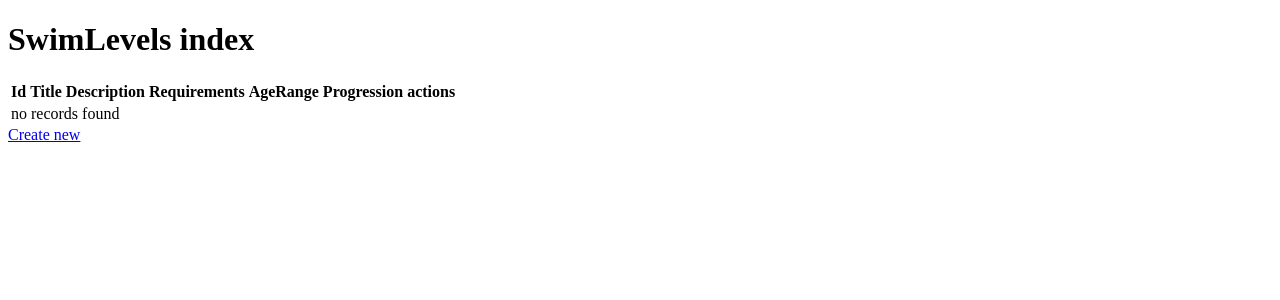
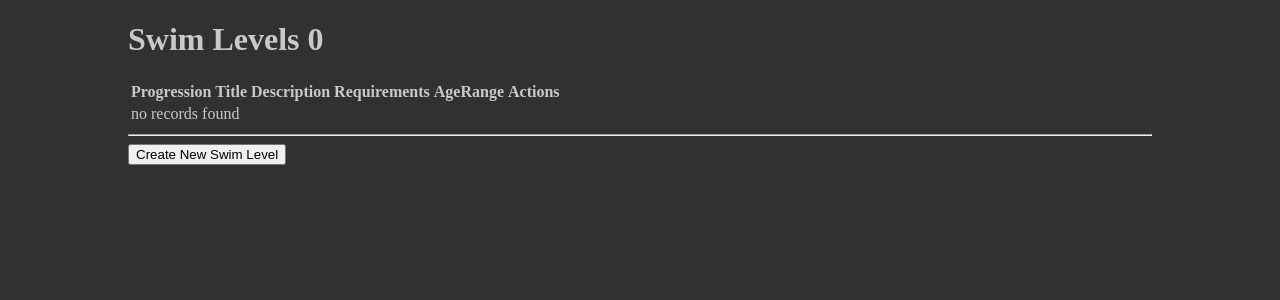
Before and after one commit to sdiersen/swimming, a Symfony app: template templates/swim_levels/index.html.twig in a window 1280 px wide. Shown: the top 300 px of the page. Run offline with Twig, Linux system fonts and the light colour scheme; the template is opened without the code that fills it, so the values that code supplies are empty; style sheets or scripts are compiled from the project's sources; some libraries are stand-ins or nearby versions.

Commit message:
Initial Commit to GitHub

```diff
--- a/assets/css/app.scss
+++ b/assets/css/app.scss
@@ -1,4 +1,11 @@
 
 body {
-    background-color: lightgray;
+    background-color: #313131;
+    color: #C9C9C9;
+    max-width: 80%;
+    margin:auto;
 }
+
+.sl_table_a {
+    white-space: nowrap;
+}
--- a/assets/js/app.js
+++ b/assets/js/app.js
@@ -2,12 +2,74 @@
 
 import $ from 'jquery';
 import 'bootstrap';
+import '@fortawesome/fontawesome-free';
 
+import '../../node_modules/bootstrap/scss/bootstrap.scss';
+import '../../node_modules/@fortawesome/fontawesome-free/css/all.css';
 import '../css/app.scss';
 
 $(document).ready(function() {
-    $("#somebutton").click(function(e) {
-        e.preventDefault();
-        alert("hello");
-    })
+    let swimForm = `
+<form  id="createFrom" action="www.swimming.test/swim/levels/new" method="POST">
+    <div class="container">
+        <div class="row">
+            <label for="title" class="form-control-lg col-sm-2">Title: </label>
+            <input id="title" name="title" type="text" class="form-control form-control-lg w-50 col-sm-10">
+        </div>
+        <div class="row">
+            <label for="description" class="form-control-lg col-sm-2">Description: </label>
+            <textarea id="description" name="description" class="form-control-lg form-control w-50 col-sm-10"></textarea>
+        </div>
+        <div class="row">
+            <label for="requirements" class="form-control-lg col-sm-2">Requirements: </label>
+            <textarea id="requirements" name="requirements" class="form-control-lg form-control w-50 col-sm-10"></textarea>
+        </div>
+        <div class="row">
+            <label for="ageRange" class="form-control-lg col-sm-2">Age Range: </label>
+            <input id="ageRange" name="ageRange" type="text" class="form-control form-control-lg w-50 col-sm-10">
+        </div>
+    </div>
+</form>
+<div class="container">
+    <div class="row">
+        <a class="btn btn-danger w-25 col-sm-6" id="cancelSwimLevelCreate" href="http://swimming.test/swim/levels/" role="button">Cancel</a>
+        <button type="submit" id="createSwimLevel" class="btn btn-success w-25 col-sm-6">Create Swim Level</button>
+    </div>
+</div>
+`;
+    const initCreateSwimLevel = () => {
+        $("#createSwimLevel").on("click", () => {
+            let jsonObj = new Object();
+            jsonObj.title = $("#title").val();
+            jsonObj.description = $("#description").val();
+            jsonObj.requirements = $("#requirements").val();
+            jsonObj.ageRange = $("#ageRange").val();
+
+            $.ajax({
+                type: "POST",
+                url: "http://swimming.test/swim/levels/new",
+                data: jsonObj,
+                success: () => {
+                    $("#newSwimLevelDiv").html('');
+                    $("#swimLevelCreate").removeClass("d-none");
+                }
+            });
+
+
+
+        });
+    };
+
+    $("#swimLevelCreate").on("click", function() {
+        $("#newSwimLevelDiv").html(swimForm);
+        $("#swimLevelCreate").addClass("d-none");
+        initCreateSwimLevel();
+    });
+
+    $("#cancelSwimLevelCreate").on("click", () => {
+        $("#swimLevelCreate").removeClass("d-none");
+    });
+
+
+
 });
--- /dev/null
+++ b/assets/js/swimInstructor.js
@@ -0,0 +1,3 @@
+'use strict';
+
+import $ from 'jquery';
--- a/composer.json
+++ b/composer.json
@@ -5,6 +5,7 @@
         "php": "^7.1.3",
         "ext-ctype": "*",
         "ext-iconv": "*",
+        "ext-json": "*",
         "sensio/framework-extra-bundle": "^5.1",
         "symfony/apache-pack": "^1.0",
         "symfony/asset": "*",
--- a/package.json
+++ b/package.json
@@ -1,5 +1,6 @@
 {
     "devDependencies": {
+        "@fortawesome/fontawesome-free": "^5.3.1",
         "@symfony/webpack-encore": "^0.20.0",
         "node-sass": "^4.9.3",
         "sass-loader": "^7.1.0",
--- a/src/Controller/SwimInstructorsController.php
+++ b/src/Controller/SwimInstructorsController.php
@@ -21,6 +21,8 @@ class SwimInstructorsController extends AbstractController
     public function index(SwimInstructorsRepository $swimInstructorsRepository): Response
     {
         return $this->render('swim_instructors/index.html.twig', ['swim_instructors' => $swimInstructorsRepository->findAll()]);
+       // return $this->rendersw('swim_instructors/index.html.twig', ['swim_instructors' => $swimInstructorsRepository->findAllOrderByProgression()]);
+
     }
 
     /**
--- a/src/Entity/SwimLevels.php
+++ b/src/Entity/SwimLevels.php
@@ -121,5 +121,4 @@ class SwimLevels
         return $this;
     }
 
-
 }
--- a/src/Repository/SwimInstructorsRepository.php
+++ b/src/Repository/SwimInstructorsRepository.php
@@ -19,6 +19,7 @@ class SwimInstructorsRepository extends ServiceEntityRepository
         parent::__construct($registry, SwimInstructors::class);
     }
 
+
 //    /**
 //     * @return SwimInstructors[] Returns an array of SwimInstructors objects
 //     */
@@ -34,6 +35,8 @@ class SwimInstructorsRepository extends ServiceEntityRepository
             ->getResult()
         ;
     }
+
+
     */
 
     /*
--- a/templates/base.html.twig
+++ b/templates/base.html.twig
@@ -4,7 +4,7 @@
         <meta charset="UTF-8">
         <title>{% block title %}Welcome!{% endblock %}</title>
         {% block stylesheets %}
-
+            <link rel="stylesheet" type="text/css" href="{{ asset('build/app.css') }}">
         {% endblock %}
     </head>
     <body>
--- a/templates/swim_levels/index.html.twig
+++ b/templates/swim_levels/index.html.twig
@@ -1,43 +1,77 @@
 {% extends 'base.html.twig' %}
 
-{% block title %}SwimLevels index{% endblock %}
+{% block title %}Swim Levels{% endblock %}
 
 {% block body %}
-    <h1>SwimLevels index</h1>
-
+    <h1>Swim Levels {{ swim_levels|length }}</h1>
     <table class="table">
         <thead>
             <tr>
-                <th>Id</th>
-                <th>Title</th>
+                <th class="sl_table_a">Progression</th>
+                <th class="sl_table_a">Title</th>
                 <th>Description</th>
                 <th>Requirements</th>
-                <th>AgeRange</th>
-                <th>Progression</th>
-                <th>actions</th>
+                <th class="sl_table_a">AgeRange</th>
+                <th class="sl_table_a">Actions</th>
             </tr>
         </thead>
         <tbody>
         {% for swim_level in swim_levels %}
             <tr>
-                <td>{{ swim_level.id }}</td>
-                <td>{{ swim_level.title }}</td>
+                <td>
+                    {% if not loop.first %}
+                        <a class="btn btn-dark"
+                           href="{{ path('swim_levels_lower_progression', {'id': swim_level.id}) }}"
+                           role="button">
+                            <span style="font-size: 2em;color: #ff6600">
+                                <i class="fas fa-arrow-up"></i>
+                            </span>
+                        </a>
+                    {% else %}
+                        <a class="btn btn-dark disabled"
+                           style="visibility: hidden;"
+                           href="#" role="button">
+                            <span style="font-size: 2em; color:#ff6600">
+                                <i class="fas fa-arrow-up"></i>
+                            </span>
+                        </a>
+                    {% endif %}
+                    {% if not loop.last %}
+                        <a class="btn btn-dark"
+                           href="{{ path('swim_levels_raise_progression', {'id': swim_level.id}) }}"
+                           role="button">
+                            <span style="font-size: 2em;color: #ff6600">
+                                <i class="fas fa-arrow-down"></i>
+                            </span>
+                        </a>
+                    {% else %}
+                        <a class="btn btn-dark disabled"
+                           style="visibility: hidden;"
+                           href="#" role="button">
+                            <span style="font-size: 2em; color:#ff6600">
+                                <i class="fas fa-arrow-down"></i>
+                            </span>
+                        </a>
+                    {% endif %}
+                </td>
+                <td class="sl_table_a">{{ swim_level.title }}</td>
                 <td>{{ swim_level.description }}</td>
                 <td>{{ swim_level.requirements }}</td>
-                <td>{{ swim_level.ageRange }}</td>
-                <td>{{ swim_level.progression }}</td>
-                <td>
-                    <a href="{{ path('swim_levels_show', {'id': swim_level.id}) }}">show</a>
-                    <a href="{{ path('swim_levels_edit', {'id': swim_level.id}) }}">edit</a>
+                <td class="sl_table_a">{{ swim_level.ageRange }}</td>
+                <td class="sl_table_a">
+                    <a class="btn btn-success" href="{{ path('swim_levels_edit', {'id': swim_level.id}) }}" role="button">edit</a>
+                    <a class="btn btn-danger" href="{{ path('swim_levels_delete', {'id': swim_level.id}) }}" role="button">delete</a>
                 </td>
             </tr>
         {% else %}
             <tr>
-                <td colspan="7">no records found</td>
+                <td colspan="6">no records found</td>
             </tr>
         {% endfor %}
         </tbody>
     </table>
+    <hr>
+    <div id="newSwimLevelDiv"></div>
+    <button style="display:block" class="btn btn-primary mx-auto w-25" id="swimLevelCreate" type="submit">Create New Swim Level</button>
 
-    <a href="{{ path('swim_levels_new') }}">Create new</a>
 {% endblock %}
--- a/templates/swim_levels/new.html.twig
+++ b/templates/swim_levels/new.html.twig
@@ -1,11 +1,11 @@
 {% extends 'base.html.twig' %}
 
-{% block title %}New SwimLevels{% endblock %}
+{% block title %}New Swim Level{% endblock %}
 
 {% block body %}
-    <h1>Create new SwimLevels</h1>
+    <h1>Create Swim Level</h1>
 
     {{ include('swim_levels/_form.html.twig') }}
 
-    <a href="{{ path('swim_levels_index') }}">back to list</a>
+    <a class="btn btn-primary" href="{{ path('swim_levels_index') }}" role="button">back to list</a>
 {% endblock %}
```
Also changed, not shown: src/Controller/SwimLevelsController.php (+89 -14 lines), src/Form/SwimLevelsType.php (+35 -5 lines), src/Repository/SwimLevelsRepository.php (+19 -0 lines), package-lock.json, 1 other file.
